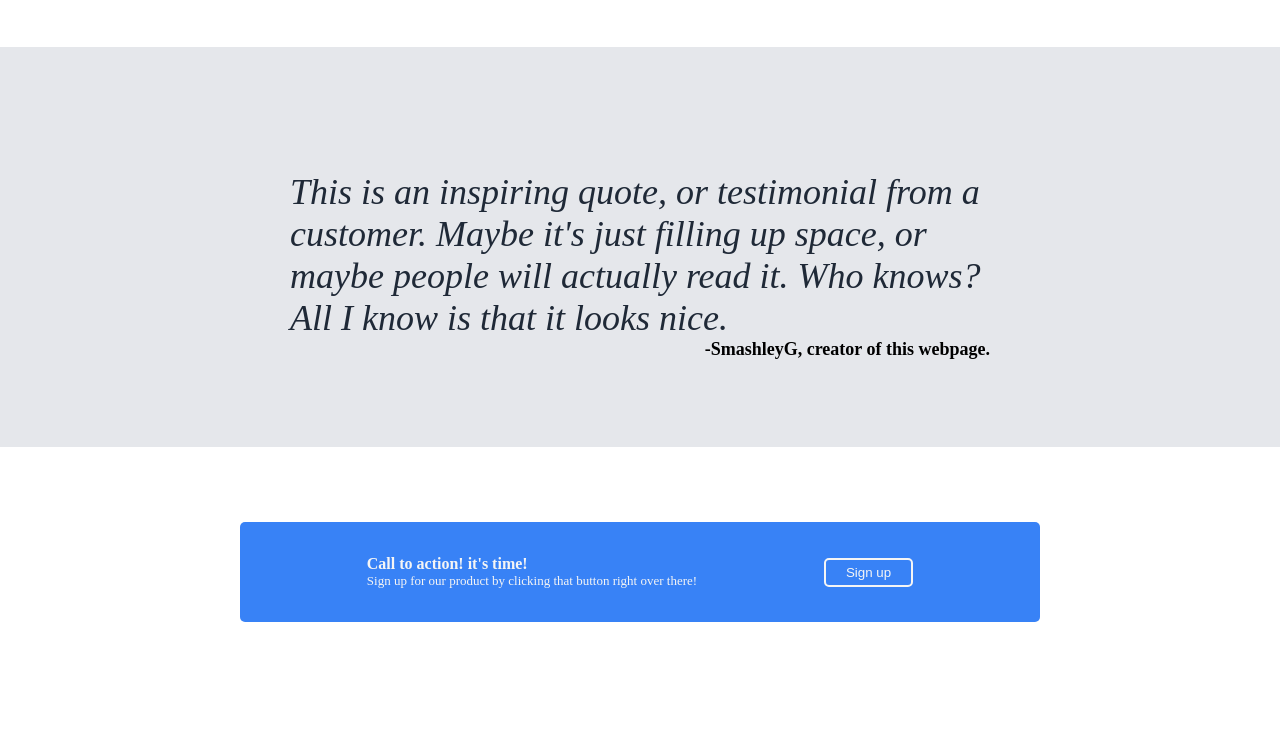
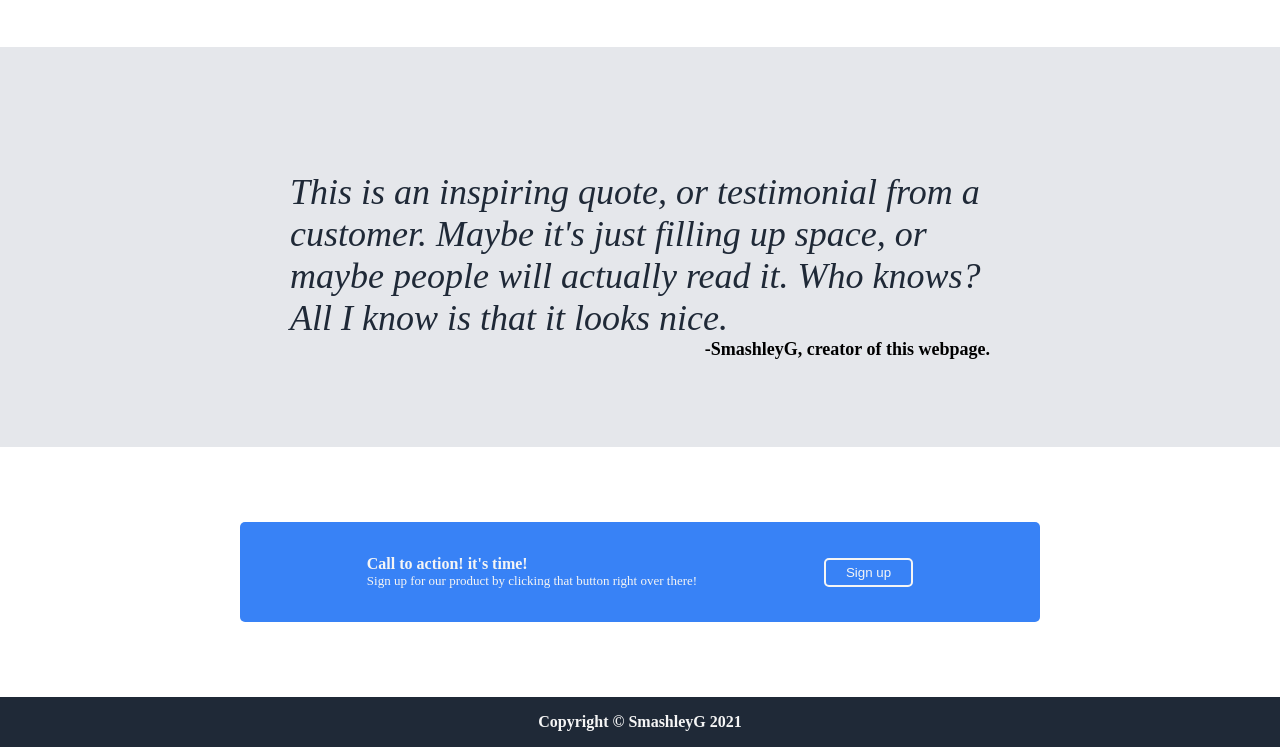
Before and after one commit to SmashleyG/project-landing-page, a plain HTML site: page index.html in a window 1280 px wide. Shown: the part 827-1574 px from the top of the page. Before the commit the page ends 1524 px from the top, so only its background shows below. Drawn offline with Linux system fonts and the light colour scheme.

Commit message:
Add footer

```diff
--- a/index.html
+++ b/index.html
@@ -62,6 +62,9 @@
             <button>Sign up</button>
         </div>
     </div>
+    <div class="footer">
+        <p>Copyright &#169 SmashleyG 2021</p>
+    </div>
 </body>
 
 </html>
--- a/style.css
+++ b/style.css
@@ -191,3 +191,11 @@ a {
     font-size: 18px;
     color: #E5E7EB;
 }
+
+.footer {
+    display: flex;
+    justify-content: center;
+    background-color: #1F2937;
+    color: whitesmoke;
+    font-weight: bold;
+}
```
